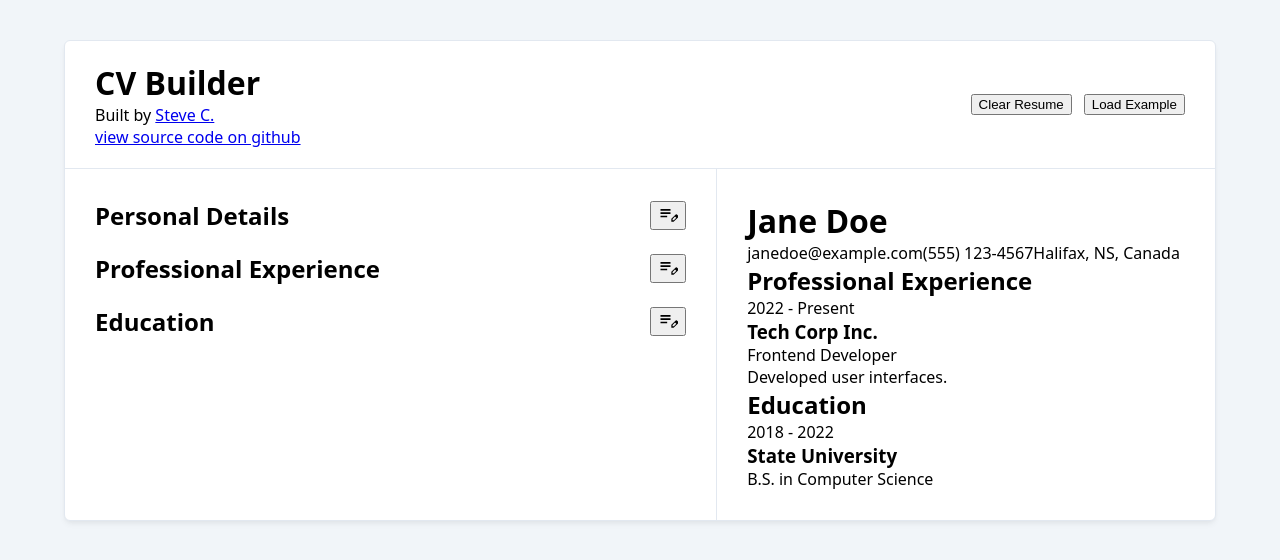
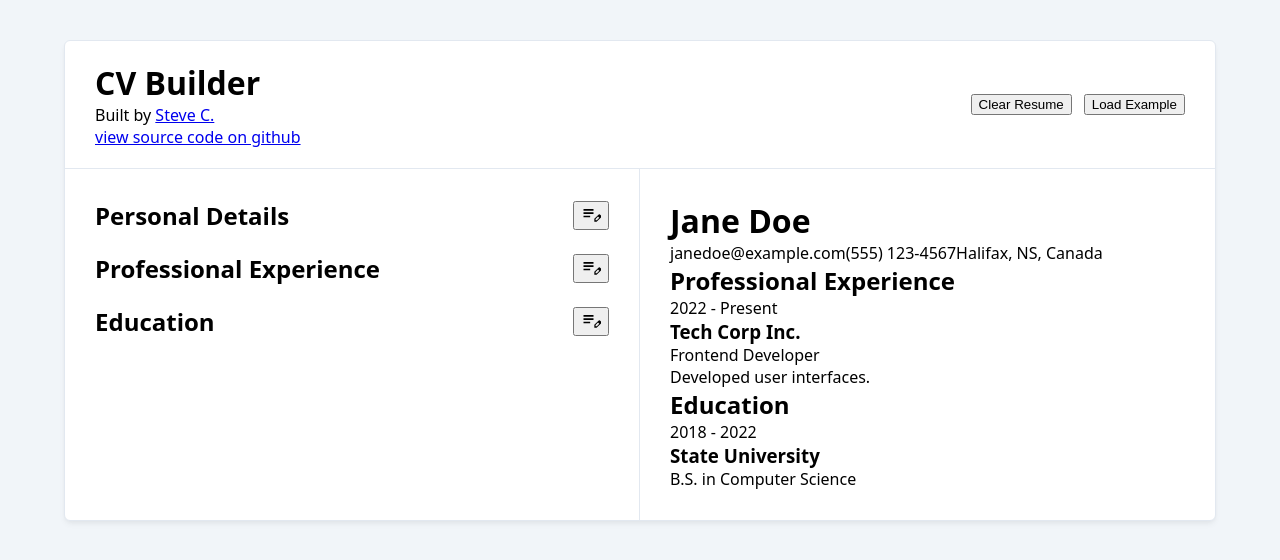
Before and after one commit to stevec-afk/cv-builder, a React (Vite) app: page / in a window 1280 px wide. Shown: the top 560 px of the page. Built offline with nearby package versions, Linux system fonts and the light colour scheme.

Commit message:
CSS organization - seperation of concerns

```diff
--- /dev/null
+++ b/src/components/FormCard.css
@@ -0,0 +1,7 @@
+.icon-indicator {
+  font-size: 20px;
+  display: flex;
+  align-items: center;
+  justify-content: center;
+  line-height: 1;
+}
--- a/src/components/FormCard.jsx
+++ b/src/components/FormCard.jsx
@@ -1,3 +1,5 @@
+import "./FormCard.css";
+
 function FormCard(props) {
   const { fields, data, onFieldChange } = props;
 
--- /dev/null
+++ b/src/components/FormContainer.css
@@ -0,0 +1,22 @@
+.nested-card-header {
+  display: flex;
+  justify-content: space-between;
+  align-items: center;
+  width: 100%;
+  margin-bottom: 12px;
+}
+
+.delete-btn {
+  background: none;
+  border: none;
+  cursor: pointer;
+  padding: 6px;
+  display: flex;
+  align-items: center;
+  justify-content: center;
+  color: #94a3b8;
+}
+
+.delete-btn:hover {
+  color: #ef4444;
+}
--- a/src/components/FormContainer.jsx
+++ b/src/components/FormContainer.jsx
@@ -1,6 +1,7 @@
 import FormSection from "./FormSection";
 import FormCard from "./FormCard";
 import Icon from "./Icons";
+import "./FormContainer.css";
 
 function FormContainer(props) {
   const { cvData, onFormChange, onAddEducation, onAddExperience, onDeleteItem } = props;
--- /dev/null
+++ b/src/components/FormSection.css
@@ -0,0 +1,7 @@
+.category-header-row {
+  display: flex;
+  justify-content: space-between;
+  align-items: center;
+  width: 100%;
+  margin-bottom: 20px;
+}
--- a/src/components/FormSection.jsx
+++ b/src/components/FormSection.jsx
@@ -1,5 +1,6 @@
 import { useState } from "react";
 import Icon from "./Icons";
+import "./FormSection.css";
 
 function FormSection(props) {
   const { title, children } = props;
--- a/src/components/Preview.css
+++ b/src/components/Preview.css
@@ -1,4 +1,4 @@
-.preview-column {
+/* .preview-column {
   flex: 1 1 45%;
   width: 100%;
   height: 100%;
@@ -7,4 +7,4 @@
   display: flex;
   flex-direction: column;
   box-sizing: border-box;
-}
+} */
--- a/src/index.css
+++ b/src/index.css
@@ -24,35 +24,6 @@ p {
   padding: 0;
 }
 
-.icon-indicator {
-  font-size: 20px;
-  display: flex;
-  align-items: center;
-  justify-content: center;
-  line-height: 1;
-}
-
-.header-actions-group {
-  display: flex;
-  gap: 12px;
-}
-
-.category-header-row {
-  display: flex;
-  justify-content: space-between;
-  align-items: center;
-  width: 100%;
-  margin-bottom: 20px;
-}
-
-.nested-card-header {
-  display: flex;
-  justify-content: space-between;
-  align-items: center;
-  width: 100%;
-  margin-bottom: 12px;
-}
-
 .app-container-wrapper {
   max-width: 1200px;
   width: 90%;
@@ -75,32 +46,24 @@ p {
   border-bottom: 1px solid #e2e8f0;
 }
 
+.header-actions-group {
+  display: flex;
+  gap: 12px;
+}
+
 .app-layout {
   display: flex;
   flex-direction: row;
 }
 
-.form-container-column,
-.preview-column {
-  flex: 1 1 50%;
+.form-container-column {
+  border-right: 1px solid #e2e8f0;
+  width: 50%;
+  flex-shrink: 0;
   padding: 30px;
 }
-
-.form-container-column {
-  border-right: 1px solid #e2e8f0;
+.preview-column {
+  width: 50%;
+  flex-shrink: 0;
+  padding: 30px;
 }
-
-.delete-btn {
-  background: none;
-  border: none;
-  cursor: pointer;
-  padding: 6px;
-  display: flex;
-  align-items: center;
-  justify-content: center;
-  color: #94a3b8; /* Subtle slate grey initially */
-}
-
-.delete-btn:hover {
-  color: #ef4444; /* Sharp warning red on cursor hover */
-}
```
